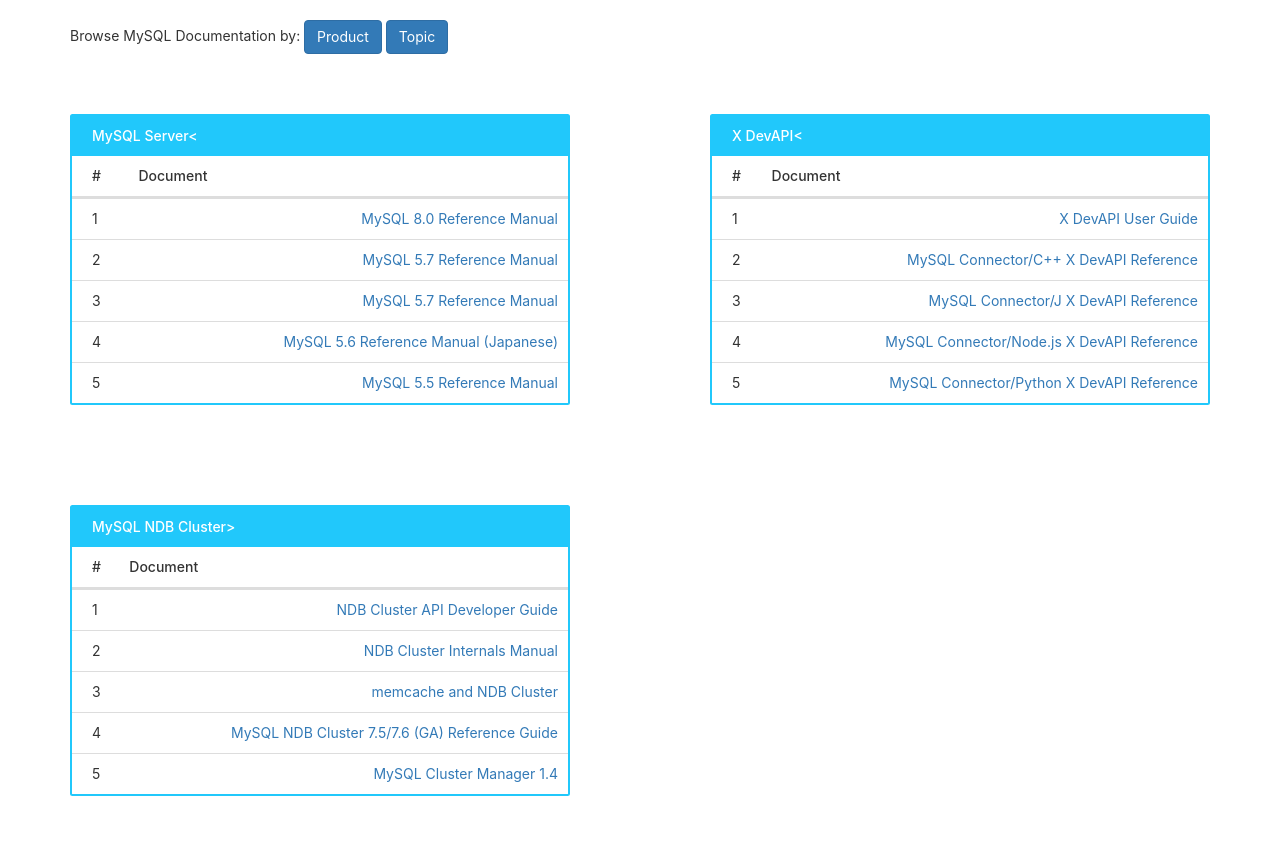
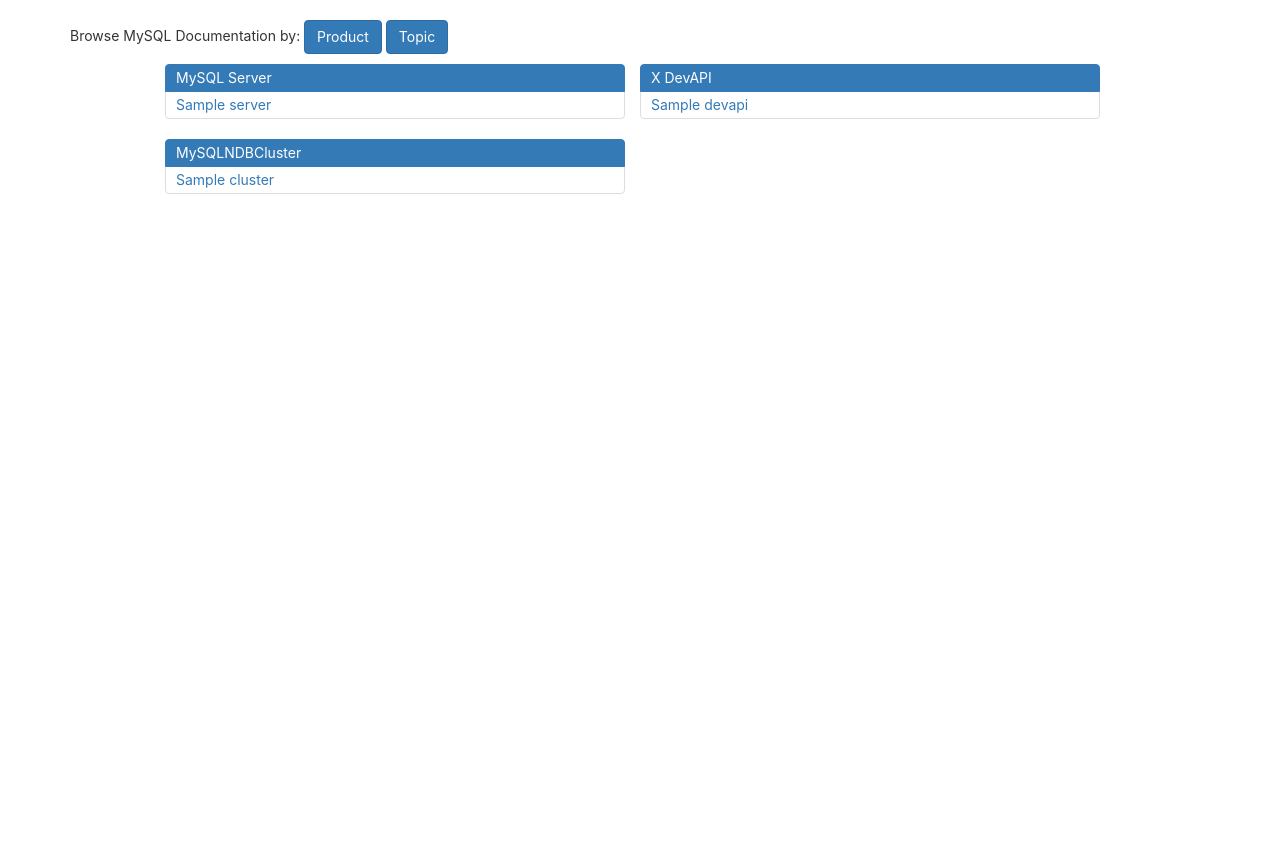
Before and after one commit to Ekko-Man/MySQL, a Flask app: page /documentation/product in a window 1280 px wide. Shown: the part 94-940 px from the top of the page. After the commit the page ends 288 px from the top, so only its background shows below. Run offline with Flask 2, Linux system fonts and the light colour scheme; tables that the repository leaves empty hold one stand-in row (values such as "Sample post"); some libraries are stand-ins or nearby versions.

Commit message:
updated product page

```diff
--- a/app/templates/Documentation/product 2.html
+++ b/app/templates/Documentation/product 2.html
@@ -1,115 +1,28 @@
 {% extends 'base.html' %}
 
 {% block app_content %}
-    <p algin="left">Browse MySQL Documentation by: <a href="{{ url_for('product') }}" ) class="btn btn-primary">Product </a> <a href="{{ url_for('topic') }}" class="btn btn-primary">Topic </a></p>
+       <p algin="left">Browse MySQL Documentation by: <a href="{{ url_for('product') }}" ) class="btn btn-primary">Product </a> <a href="{{ url_for('topic') }}" class="btn btn-primary">Topic </a></p>
 
-   <table align="left">
-  <thead>
-    <tr>
-      <th colspan="3">MySQL Server<</th>
-    </tr>
-    <tr>
-      <th>#</th>
-      <th colspan="2">Document</th>
-    </tr>
-  </thead>
-  <tbody>
-    <tr>
-      <td>1</td>
-      <td><a href="https://dev.mysql.com/doc/refman/8.0/en/">MySQL 8.0 Reference Manual</a></td>
+      <ul class="list-group col-sm-5 col-lg-5 col-sm-offset-1">
+      <li class="list-group-item list-group-item-action active">MySQL Server</li>
+      {% for p in server %}
+        <li class="list-group-item list-group-item-action"><a href="{{p.url}}">{{ p.name }}</a></li>
+      {% endfor %}
+      </ul>
 
-    </tr>
-    <tr>
-      <td>2</td>
-      <td><a href="https://dev.mysql.com/doc/refman/5.7/en/">MySQL 5.7 Reference Manual</a></td>
-    </tr>
-    <tr>
-      <td>3</td>
-      <td><a href="https://dev.mysql.com/doc/refman/5.7/en/">MySQL 5.7 Reference Manual</a></td>
-    </tr>
-     <tr>
-      <td>4</td>
-      <td><a href="https://dev.mysql.com/doc/refman/5.6/ja/">MySQL 5.6 Reference Manual (Japanese)</a></td>
-    </tr>
-     <tr>
-      <td>5</td>
-      <td><a href="https://dev.mysql.com/doc/refman/5.5/en/">MySQL 5.5 Reference Manual</a></td>
-    </tr>
-
-  </tbody>
-</table>
+      <ul class="list-group col-sm-5 col-lg-5">
+      <li class="list-group-item list-group-item-action active">X DevAPI</li>
+      {% for apis in api %}
+        <li class="list-group-item list-group-item-action"><a href="{{apis.url}}">{{ apis.name }}</a></li>
+      {% endfor %}
+      </ul>
 
 
-
-   <table align="right">
-  <thead>
-    <tr>
-      <th colspan="3">X DevAPI<</th>
-    </tr>
-    <tr>
-      <th>#</th>
-      <th colspan="2">Document</th>
-    </tr>
-  </thead>
-  <tbody>
-    <tr>
-      <td>1</td>
-      <td><a href=https://dev.mysql.com/doc/x-devapi-userguide/en/">X DevAPI User Guide</a></td>
-
-    </tr>
-    <tr>
-      <td>2</td>
-      <td><a href="https://dev.mysql.com/doc/dev/connector-cpp/8.0/">MySQL Connector/C++ X DevAPI Reference</a></td>
-    </tr>
-    <tr>
-      <td>3</td>
-      <td><a href="https://dev.mysql.com/doc/dev/connector-j/8.0/">MySQL Connector/J X DevAPI Reference</a></td>
-    </tr>
-     <tr>
-      <td>4</td>
-      <td><a href="https://dev.mysql.com/doc/dev/connector-nodejs/8.0/">MySQL Connector/Node.js X DevAPI Reference</a></td>
-    </tr>
-     <tr>
-      <td>5</td>
-      <td><a href="https://dev.mysql.com/doc/dev/connector-python/8.0/">MySQL Connector/Python X DevAPI Reference</a></td>
-    </tr>
-  </tbody>
-</table>
-
-     <table align="left">
-  <thead>
-    <tr>
-      <th colspan="3">MySQL NDB Cluster></th>
-    </tr>
-    <tr>
-      <th>#</th>
-      <th colspan="2">Document</th>
-    </tr>
-  </thead>
-  <tbody>
-    <tr>
-      <td>1</td>
-      <td><a href="https://dev.mysql.com/doc/ndbapi/en/">NDB Cluster API Developer Guide</a></td>
-
-    </tr>
-    <tr>
-      <td>2</td>
-      <td><a href="https://dev.mysql.com/doc/ndb-internals/en/index.html">NDB Cluster Internals Manual</a></td>
-    </tr>
-    <tr>
-      <td>3</td>
-      <td><a href="https://dev.mysql.com/doc/ndbapi/en/ndbmemcache.html">memcache and NDB Cluster</a></td>
-    </tr>
-     <tr>
-      <td>4</td>
-      <td><a href=https://dev.mysql.com/doc/refman/5.7/en/mysql-cluster.html>MySQL NDB Cluster 7.5/7.6 (GA) Reference Guide</a></td>
-    </tr>
-     <tr>
-      <td>5</td>
-      <td><a href=https://dev.mysql.com/doc/mysql-cluster-manager/1.4/en/>MySQL Cluster Manager 1.4</a></td>
-    </tr>
-  </tbody>
-</table>
-
+      <ul class="list-group col-sm-5 col-lg-5 col-sm-offset-1">
+      <li class="list-group-item list-group-item-action active">MySQLNDBCluster</li>
+      {% for pcs in pc%}
+        <li class="list-group-item list-group-item-action "><a href="{{pcs.url}}">{{ pcs.name }}</a></li>
+      {% endfor %}
+      </ul>
 
 {% endblock app_content %}
```
